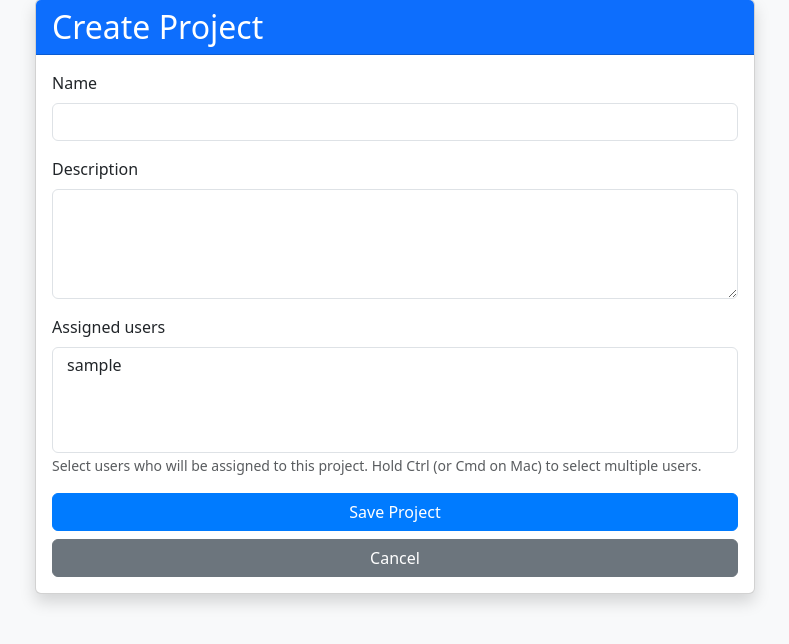
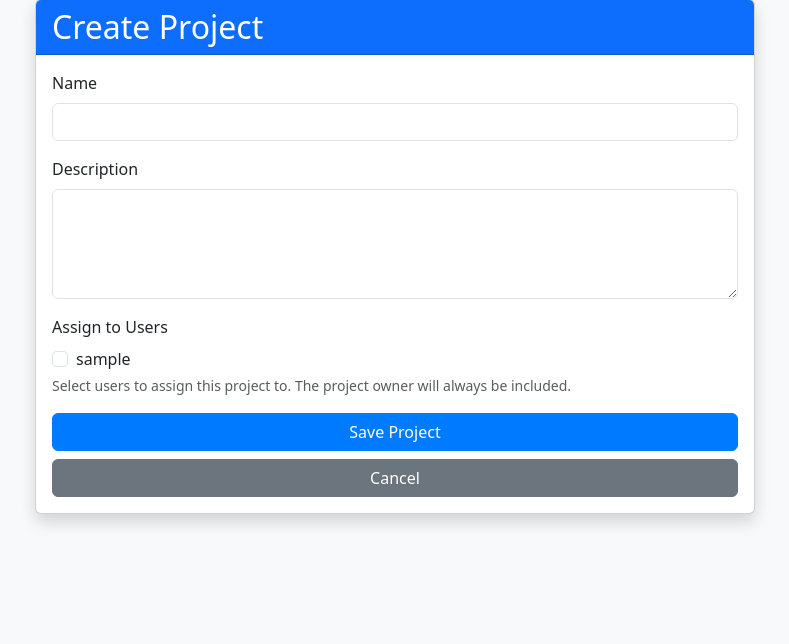
Before and after one commit to Sid23-coder/django-CRUD, a Django app: page /projects/create/ in a window 1280 px wide. Shown: the part 81-725 px from the top of the page, without its empty margins (245-1034 px from the left). Run offline with Django 5.2, Linux system fonts and the light colour scheme; the visitor is signed in with stand-in values (Sample User, id 1); data comes from the database, SQL or seed files in the repository.

Commit message:
Project Mapping for users Done

```diff
--- a/templates/project_form.html
+++ b/templates/project_form.html
@@ -33,19 +33,26 @@
                             {% endif %}
                         </div>
 
-                        {# Assigned Users (for admin only) #}
-                        {% if is_admin and form.assigned_users %}
+                        {# Assigned Users with Checkboxes (for admin only) #}
+                        {% if is_admin %}
                         <div class="mb-3">
-                            <label for="{{ form.assigned_users.id_for_label }}" class="form-label">{{ form.assigned_users.label }}</label>
-                            {{ form.assigned_users }}
-                            {% if form.assigned_users.errors %}
-                            <div class="text-danger">
-                                {{ form.assigned_users.errors }}
+                            <label class="form-label">Assign to Users</label>
+                            {% for user in all_users %}
+                            <div class="form-check">
+                                <input type="checkbox"
+                                       name="assigned_users"
+                                       value="{{ user.id }}"
+                                       class="form-check-input"
+                                       id="user_{{ user.id }}"
+                                       {% if user in current_assigned_users %}checked{% endif %}>
+                                <label class="form-check-label" for="user_{{ user.id }}">
+                                    {{ user.username }}
+                                </label>
                             </div>
-                            {% endif %}
-                            {% if form.assigned_users.help_text %}
-                            <small class="form-text text-muted">{{ form.assigned_users.help_text }}</small>
-                            {% endif %}
+                            {% endfor %}
+                            <small class="form-text text-muted">
+                                Select users to assign this project to. The project owner will always be included.
+                            </small>
                         </div>
                         {% endif %}
 
@@ -59,20 +66,4 @@
         </div>
     </div>
 </div>
-
-{% if is_admin %}
-<script>
-    // Optional: Add a JavaScript library like Select2 to enhance multiple select experience
-    // This is just a placeholder - you would need to include the Select2 library for this to work
-    document.addEventListener('DOMContentLoaded', function() {
-        // Check if any select2 library is available
-        if (typeof $ !== 'undefined' && $.fn.select2) {
-            $('#id_assigned_users').select2({
-                placeholder: "Select users to assign to this project",
-                allowClear: true
-            });
-        }
-    });
-</script>
-{% endif %}
 {% endblock %}
--- a/user/forms.py
+++ b/user/forms.py
@@ -3,30 +3,19 @@ from django.contrib.auth.models import User
 from .models import Task, Project, TaskPermission
 
 class ProjectForm(forms.ModelForm):
-    assigned_users = forms.ModelMultipleChoiceField(
-        queryset=User.objects.all(),
-        required=False,
-        widget=forms.SelectMultiple(attrs={'class': 'form-control'}),
-        help_text="Select users who will be assigned to this project. Hold Ctrl (or Cmd on Mac) to select multiple users."
-    )
-
+    # Remove the ModelMultipleChoiceField since we'll handle this differently
     class Meta:
         model = Project
-        fields = ['name', 'description', 'assigned_users']
+        fields = ['name', 'description']
         widgets = {
             'name': forms.TextInput(attrs={'class': 'form-control'}),
             'description': forms.Textarea(attrs={'class': 'form-control', 'rows': 4}),
         }
 
     def __init__(self, *args, **kwargs):
-        # Get the user from kwargs and then remove it to avoid issues with the ModelForm
         user = kwargs.pop('user', None)
         super(ProjectForm, self).__init__(*args, **kwargs)
-
-        # For admin users, show all users for assignment
-        # For regular users, don't show the assignment field or limit to certain users if needed
-        if user and not user.is_superuser:
-            self.fields.pop('assigned_users', None)
+        # We'll handle assigned_users in the view/template instead
 
 class TaskForm(forms.ModelForm):
     class Meta:
@@ -43,7 +32,6 @@ class TaskForm(forms.ModelForm):
 
     def __init__(self, user, *args, **kwargs):
         super(TaskForm, self).__init__(*args, **kwargs)
-        # Show only projects the user owns or is assigned to
         if user.is_superuser:
             self.fields['project'].queryset = Project.objects.all()
         else:
--- a/user/views.py
+++ b/user/views.py
@@ -12,7 +12,7 @@ from datetime import date
 
 def check_task_permission(user, task, required_permission='view'):
     if user.is_superuser:
-        return True  # Admins have full access
+        return True
     try:
         permission = TaskPermission.objects.get(user=user, task=task)
         if required_permission == 'view':
@@ -22,7 +22,6 @@ def check_task_permission(user, task, required_permission='view'):
         elif required_permission == 'delete':
             return permission.permission_type == 'delete'
     except TaskPermission.DoesNotExist:
-        # Default: Users can view their own tasks, but not edit/delete
         if task.user == user and required_permission == 'view':
             return True
         return False
@@ -52,8 +51,6 @@ def user_login(request):
         if form.is_valid():
             user = form.get_user()
             login(request, user)
-            storage = messages.get_messages(request)
-            storage.used = True
             messages.success(request, 'Login successful!')
             return redirect('task_list')
     else:
@@ -62,29 +59,19 @@ def user_login(request):
 
 def user_logout(request):
     logout(request)
-    storage = messages.get_messages(request)
-    storage.used = True
     messages.info(request, 'You have been logged out.')
     return redirect('landing_page')
 
 @login_required
 def task_list(request):
     if request.user.is_superuser:
-        # For admin users: Show all tasks with project information
         tasks = Task.objects.all().select_related('project', 'user', 'project__user').order_by('project')
-
-        # Add permissions for all tasks for admin
         for task in tasks:
             task.has_edit_permission = True
             task.has_delete_permission = True
-
-        # Get all projects for display
         projects = Project.objects.all().prefetch_related('assigned_users', 'user')
-
-        # Create display_projects list with assignment information
         display_projects = []
         for project in projects:
-            # For each assigned user, create a separate display entry
             for assigned_user in project.assigned_users.all():
                 display_project = {
                     'id': project.id,
@@ -95,8 +82,6 @@ def task_list(request):
                     'tasks': [task for task in tasks if task.project_id == project.id]
                 }
                 display_projects.append(display_project)
-
-            # If no assigned users, show project with just the creator
             if not project.assigned_users.exists():
                 display_project = {
                     'id': project.id,
@@ -107,38 +92,19 @@ def task_list(request):
                     'tasks': [task for task in tasks if task.project_id == project.id]
                 }
                 display_projects.append(display_project)
-
     else:
-        # For regular users: Show only their tasks and tasks shared with them
         own_tasks = Task.objects.filter(user=request.user)
         shared_tasks = Task.objects.filter(taskpermission__user=request.user)
-
-        # Also include tasks from projects assigned to the user
         assigned_project_tasks = Task.objects.filter(project__assigned_users=request.user)
-
-        # Combine all task sets and remove duplicates
         tasks = (own_tasks | shared_tasks | assigned_project_tasks).distinct().select_related('project', 'user', 'project__user').order_by('project')
-
-        # Add permission flags to each task
         for task in tasks:
             task.has_edit_permission = check_task_permission(request.user, task, 'edit')
             task.has_delete_permission = check_task_permission(request.user, task, 'delete')
-
-        # Get projects created by or assigned to this user
-        user_projects = Project.objects.filter(
-            assigned_users=request.user
-        ).select_related('user').prefetch_related('assigned_users')
-
-        # Also get projects created by the user (in case they aren't in assigned_users)
+        user_projects = Project.objects.filter(assigned_users=request.user).select_related('user').prefetch_related('assigned_users')
         owned_projects = Project.objects.filter(user=request.user).select_related('user').prefetch_related('assigned_users')
-
-        # Combine and remove duplicates
         all_user_projects = (user_projects | owned_projects).distinct()
-
-        # Create display_projects list with assignment information
         display_projects = []
         for project in all_user_projects:
-            # If user is both creator and assigned to project
             if project.user == request.user and request.user in project.assigned_users.all():
                 display_project = {
                     'id': project.id,
@@ -149,7 +115,6 @@ def task_list(request):
                     'tasks': [task for task in tasks if task.project_id == project.id]
                 }
                 display_projects.append(display_project)
-            # If user is just assigned to project
             elif request.user in project.assigned_users.all():
                 display_project = {
                     'id': project.id,
@@ -160,14 +125,13 @@ def task_list(request):
                     'tasks': [task for task in tasks if task.project_id == project.id]
                 }
                 display_projects.append(display_project)
-            # If user is just creator and not assigned (unlikely with the current setup)
             elif project.user == request.user:
                 display_project = {
                     'id': project.id,
                     'name': project.name,
                     'original_project': project,
                     'creator': project.user.username,
-                    'assigned_to': project.user.username,  # Default to creator
+                    'assigned_to': project.user.username,
                     'tasks': [task for task in tasks if task.project_id == project.id]
                 }
                 display_projects.append(display_project)
@@ -183,63 +147,60 @@ def create_project(request):
         form = ProjectForm(request.POST, user=request.user)
         if form.is_valid():
             project = form.save(commit=False)
-
-            # If admin and owner is specified, use that owner
-            if request.user.is_superuser and form.cleaned_data.get('user'):
-                project.user = form.cleaned_data['user']
+            # Set the project owner
+            if request.user.is_superuser and 'owner' in request.POST:
+                owner_id = request.POST.get('owner')
+                project.user = User.objects.get(id=owner_id)
             else:
-                project.user = request.user  # set the current user as owner
-
+                project.user = request.user
             project.save()
 
-            # Save many-to-many data (assigned_users) if present
-            if request.user.is_superuser and 'assigned_users' in form.cleaned_data:
-                # Get the assigned users from the form
-                assigned_users = form.cleaned_data.get('assigned_users', [])
-
-                # Make sure the creator is included in assigned_users if they're not already
-                if project.user not in assigned_users:
-                    assigned_users = list(assigned_users)
-                    assigned_users.append(project.user)
-
-                # Set the assigned_users for the project
+            # Handle user assignments
+            if request.user.is_superuser and 'assigned_users' in request.POST:
+                # Get the list of selected user IDs from checkboxes
+                assigned_user_ids = request.POST.getlist('assigned_users')
+                assigned_users = User.objects.filter(id__in=assigned_user_ids)
+                # Assign only the selected users
                 project.assigned_users.set(assigned_users)
-
-                assigned_users_count = len(assigned_users)
-                owner_name = project.user.username
-                messages.success(
-                    request,
-                    f'Project created successfully for {owner_name} with {assigned_users_count} assigned users.'
-                )
+                # Ensure the owner is included (if not already selected)
+                # if project.user not in assigned_users:
+                #     project.assigned_users.add(project.user)
+                # messages.success(
+                #     request,
+                #     f'Project created successfully for {project.user.username} with {project.assigned_users.count()} assigned users.'
+                # )
             else:
-                # For non-admin users, automatically assign themselves to the project
-                project.assigned_users.add(request.user)
+                # For non-admins, assign only to themselves
+                project.assigned_users.set([request.user])
                 messages.success(request, 'Project created successfully.')
 
-            # Optionally, create an initial task
+            # Create an initial task
             Task.objects.create(
                 title=f"Initial task for {project.name}",
                 description="Placeholder task - edit or delete as needed",
-                user=project.user,  # Use the project owner for the task
+                user=project.user,
                 project=project,
                 due_date=date.today(),
                 priority='Low',
                 status='Pending'
             )
-
             return redirect('task_list')
     else:
         form = ProjectForm(user=request.user)
 
-    return render(request, 'project_form.html', {
+    context = {
         'form': form,
         'action': 'Create',
-        'is_admin': request.user.is_superuser
-    })
+        'is_admin': request.user.is_superuser,
+    }
+    if request.user.is_superuser:
+        context['all_users'] = User.objects.all()
+        context['current_assigned_users'] = []
+
+    return render(request, 'project_form.html', context)
 
 @login_required
 def update_project(request, project_id):
-    # Allow admins to edit any project, but regular users can only edit their own
     if request.user.is_superuser:
         project = get_object_or_404(Project, id=project_id)
     else:
@@ -248,77 +209,44 @@ def update_project(request, project_id):
     if request.method == "POST":
         form = ProjectForm(request.POST, instance=project, user=request.user)
         if form.is_valid():
-            form.save(commit=False)  # First save the basic fields
+            project = form.save(commit=False)
+            project.save()
 
-            if request.user.is_superuser and 'assigned_users' in form.cleaned_data:
-                # Get the assigned users from the form
-                assigned_users = form.cleaned_data.get('assigned_users', [])
-
-                # Make sure the creator is included in assigned_users if they're not already
+            if request.user.is_superuser and 'assigned_users' in request.POST:
+                # Get the list of selected user IDs from checkboxes
+                assigned_user_ids = request.POST.getlist('assigned_users')
+                assigned_users = User.objects.filter(id__in=assigned_user_ids)
+                # Clear existing assignments and set only selected users
+                project.assigned_users.clear()
+                project.assigned_users.set(assigned_users)
+                # Ensure the owner is included (if not already selected)
                 if project.user not in assigned_users:
-                    assigned_users = list(assigned_users)
-                    assigned_users.append(project.user)
-
-                # Set the assigned_users for the project
-                project.assigned_users.set(assigned_users)
-
-                project.save()
-
-                assigned_users_count = len(assigned_users)
+                    project.assigned_users.add(project.user)
                 messages.success(
                     request,
-                    f'Project updated successfully with {assigned_users_count} assigned users.'
+                    f'Project updated successfully with {project.assigned_users.count()} assigned users.'
                 )
             else:
-                # For regular users, form.save() will handle the basic fields
-                # but we need to make sure they're still assigned to the project
-                project.save()
+                # For non-admins, ensure they remain assigned
                 if request.user not in project.assigned_users.all():
+                    project.assigned_users.clear()
                     project.assigned_users.add(request.user)
-
                 messages.success(request, 'Project updated successfully!')
 
             return redirect('task_list')
     else:
         form = ProjectForm(instance=project, user=request.user)
 
-    return render(request, 'project_form.html', {
+    context = {
         'form': form,
         'action': 'Update',
-        'is_admin': request.user.is_superuser
-    })
+        'is_admin': request.user.is_superuser,
+    }
+    if request.user.is_superuser:
+        context['all_users'] = User.objects.all()
+        context['current_assigned_users'] = project.assigned_users.all()
 
-@login_required
-def update_project(request, project_id):
-    # Allow admins to edit any project, but regular users can only edit their own
-    if request.user.is_superuser:
-        project = get_object_or_404(Project, id=project_id)
-    else:
-        project = get_object_or_404(Project, id=project_id, user=request.user)
-
-    if request.method == "POST":
-        form = ProjectForm(request.POST, instance=project, user=request.user)
-        if form.is_valid():
-            form.save()  # This will handle both regular fields and M2M relationships
-
-            if request.user.is_superuser and 'assigned_users' in form.cleaned_data:
-                assigned_users_count = form.cleaned_data['assigned_users'].count()
-                messages.success(
-                    request,
-                    f'Project updated successfully with {assigned_users_count} assigned users.'
-                )
-            else:
-                messages.success(request, 'Project updated successfully!')
-
-            return redirect('task_list')
-    else:
-        form = ProjectForm(instance=project, user=request.user)
-
-    return render(request, 'project_form.html', {
-        'form': form,
-        'action': 'Update',
-        'is_admin': request.user.is_superuser
-    })
+    return render(request, 'project_form.html', context)
 
 @login_required
 def delete_project(request, project_id):
@@ -384,7 +312,7 @@ def delete_task(request, task_id):
 @user_passes_test(is_admin)
 def manage_task_permissions(request, task_id):
     task = get_object_or_404(Task, id=task_id)
-    user = task.user  # Automatically set to the task owner
+    user = task.user
     if request.method == "POST":
         permission_type = request.POST.get('permission_type', '')
         if permission_type in ['view', 'edit', 'delete']:
@@ -402,7 +330,7 @@ def manage_task_permissions(request, task_id):
     try:
         current_permission = TaskPermission.objects.get(user=user, task=task).permission_type
     except TaskPermission.DoesNotExist:
-        current_permission = 'view'  # Default for owner
+        current_permission = 'view'
     return render(request, 'manage_permissions.html', {
         'task': task,
         'project_name': task.project.name,
@@ -413,7 +341,7 @@ def manage_task_permissions(request, task_id):
 @user_passes_test(is_admin)
 def set_task_permission(request, task_id):
     task = get_object_or_404(Task, id=task_id)
-    user = task.user  # Automatically set to the task owner
+    user = task.user
     if request.method == "POST":
         permission_type = request.POST.get('permission_type', '')
         if permission_type in ['view', 'edit', 'delete']:
```
